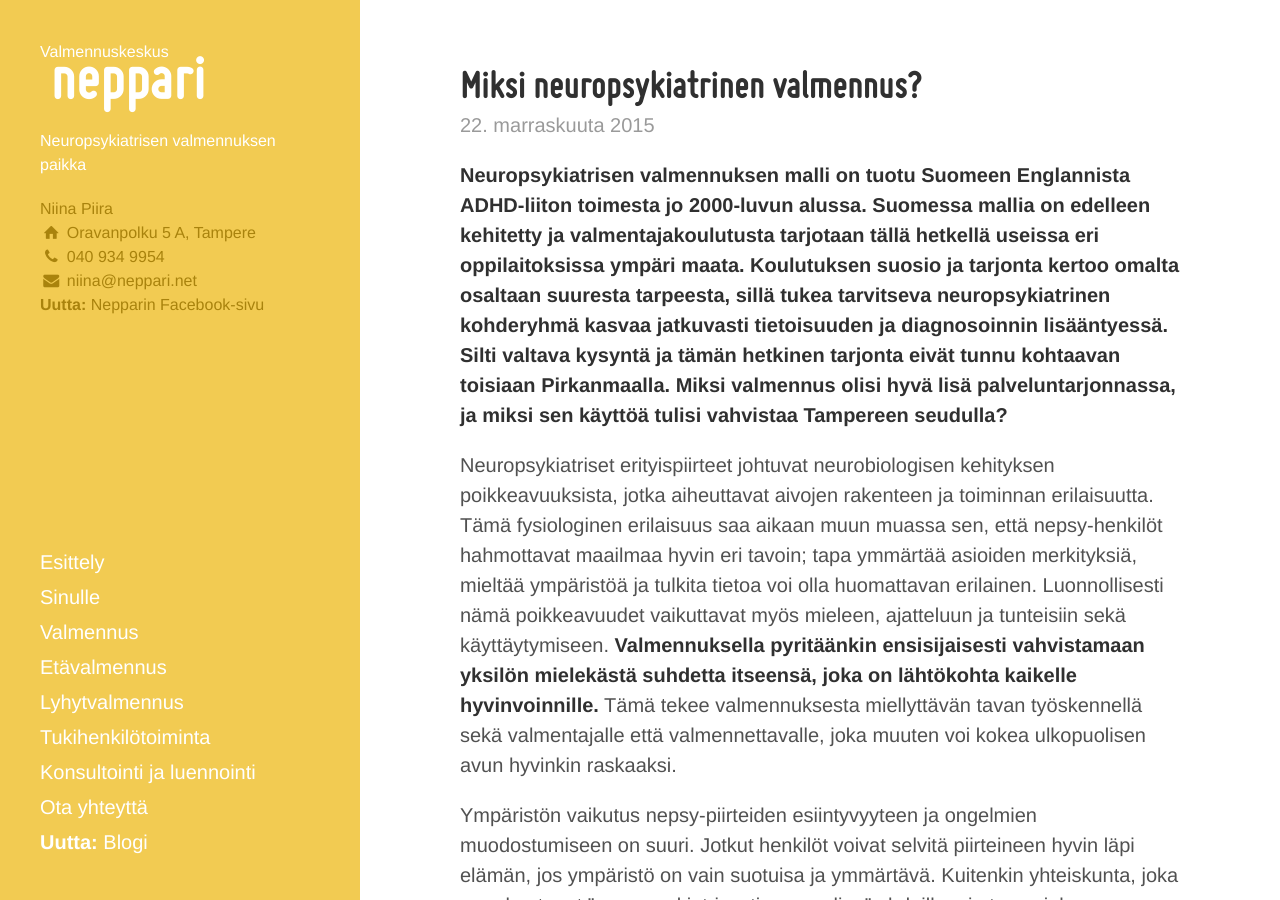
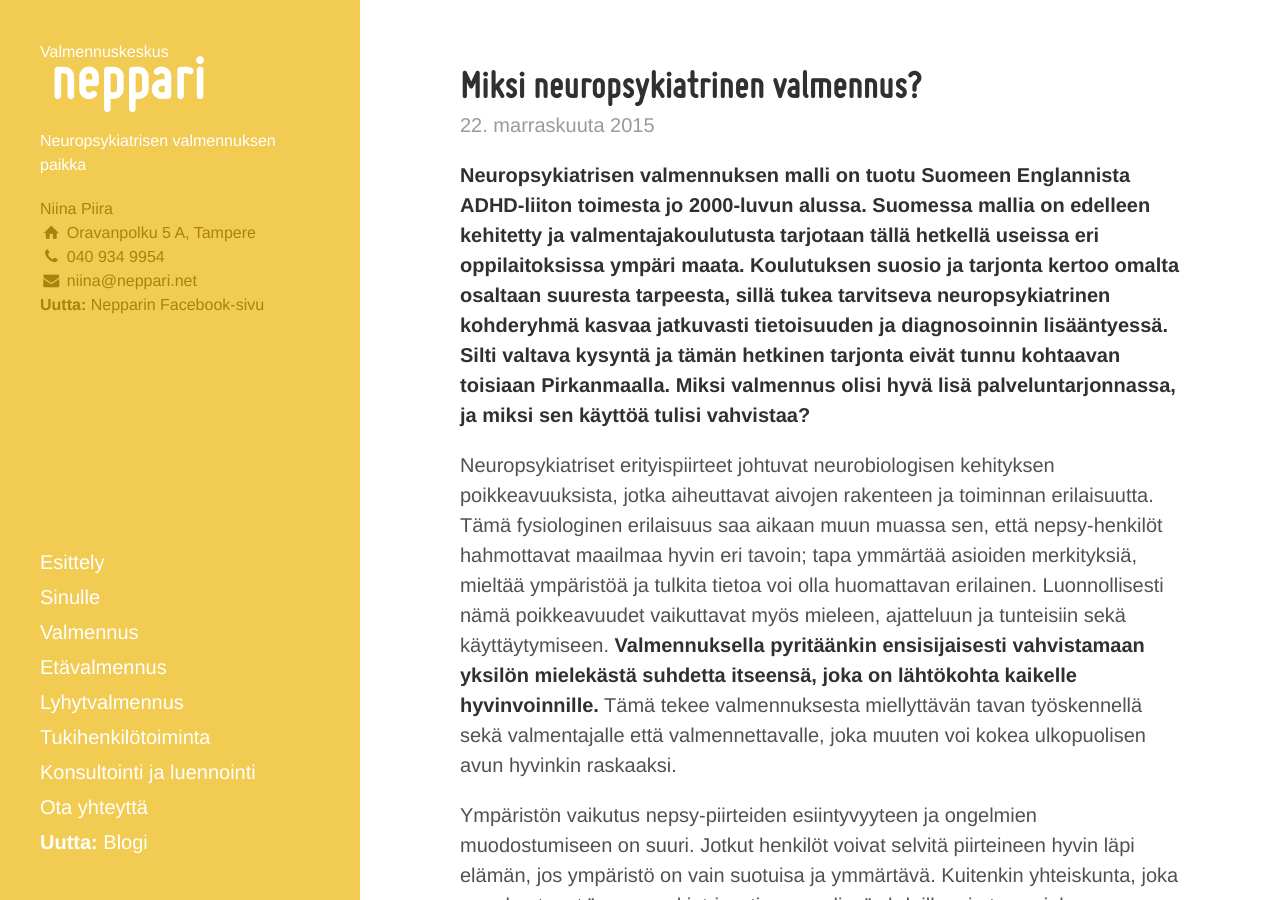
Before and after one commit to niinapiira/neppari.net, a Jekyll site: the page built from _posts/2015-11-22-miksi-neuropsykiatrinen-valmennus.md, in a window 1280 px wide and 900 px high. Built offline with Jekyll 4.4.1, drawn with Linux system fonts in a browser that asks for light colours; Markdown is read by kramdown in place of the engine named in the settings.

Commit message:
Poistin Tampereen seudulla

```diff
--- a/_posts/2015-11-22-miksi-neuropsykiatrinen-valmennus.md
+++ b/_posts/2015-11-22-miksi-neuropsykiatrinen-valmennus.md
@@ -1,8 +1,10 @@
 ---
-page-title: "Miksi neuropsykiatrinen valmennus?"
+"page-title": "Miksi neuropsykiatrinen valmennus?"
+published: true
 ---
 
-Neuropsykiatrisen valmennuksen malli on tuotu Suomeen Englannista ADHD-liiton toimesta jo 2000-luvun alussa. Suomessa mallia on edelleen kehitetty ja valmentajakoulutusta tarjotaan tällä hetkellä useissa eri oppilaitoksissa ympäri maata. Koulutuksen suosio ja tarjonta kertoo omalta osaltaan suuresta tarpeesta, sillä tukea tarvitseva neuropsykiatrinen kohderyhmä kasvaa jatkuvasti tietoisuuden ja diagnosoinnin lisääntyessä. Silti valtava kysyntä ja tämän hetkinen tarjonta eivät tunnu kohtaavan toisiaan Pirkanmaalla. Miksi valmennus olisi hyvä lisä palveluntarjonnassa, ja miksi sen käyttöä tulisi vahvistaa Tampereen seudulla?
+
+Neuropsykiatrisen valmennuksen malli on tuotu Suomeen Englannista ADHD-liiton toimesta jo 2000-luvun alussa. Suomessa mallia on edelleen kehitetty ja valmentajakoulutusta tarjotaan tällä hetkellä useissa eri oppilaitoksissa ympäri maata. Koulutuksen suosio ja tarjonta kertoo omalta osaltaan suuresta tarpeesta, sillä tukea tarvitseva neuropsykiatrinen kohderyhmä kasvaa jatkuvasti tietoisuuden ja diagnosoinnin lisääntyessä. Silti valtava kysyntä ja tämän hetkinen tarjonta eivät tunnu kohtaavan toisiaan Pirkanmaalla. Miksi valmennus olisi hyvä lisä palveluntarjonnassa, ja miksi sen käyttöä tulisi vahvistaa?
 
 Neuropsykiatriset erityispiirteet johtuvat neurobiologisen kehityksen poikkeavuuksista, jotka aiheuttavat aivojen rakenteen ja toiminnan erilaisuutta. Tämä fysiologinen erilaisuus saa aikaan muun muassa sen, että nepsy-henkilöt hahmottavat maailmaa hyvin eri tavoin; tapa ymmärtää asioiden merkityksiä, mieltää ympäristöä ja tulkita tietoa voi olla huomattavan erilainen. Luonnollisesti nämä poikkeavuudet vaikuttavat myös mieleen, ajatteluun ja tunteisiin sekä käyttäytymiseen. **Valmennuksella pyritäänkin ensisijaisesti vahvistamaan yksilön mielekästä suhdetta itseensä, joka on lähtökohta kaikelle hyvinvoinnille.** Tämä tekee valmennuksesta miellyttävän tavan työskennellä sekä valmentajalle että valmennettavalle, joka muuten voi kokea ulkopuolisen avun hyvinkin raskaaksi.
 
```
